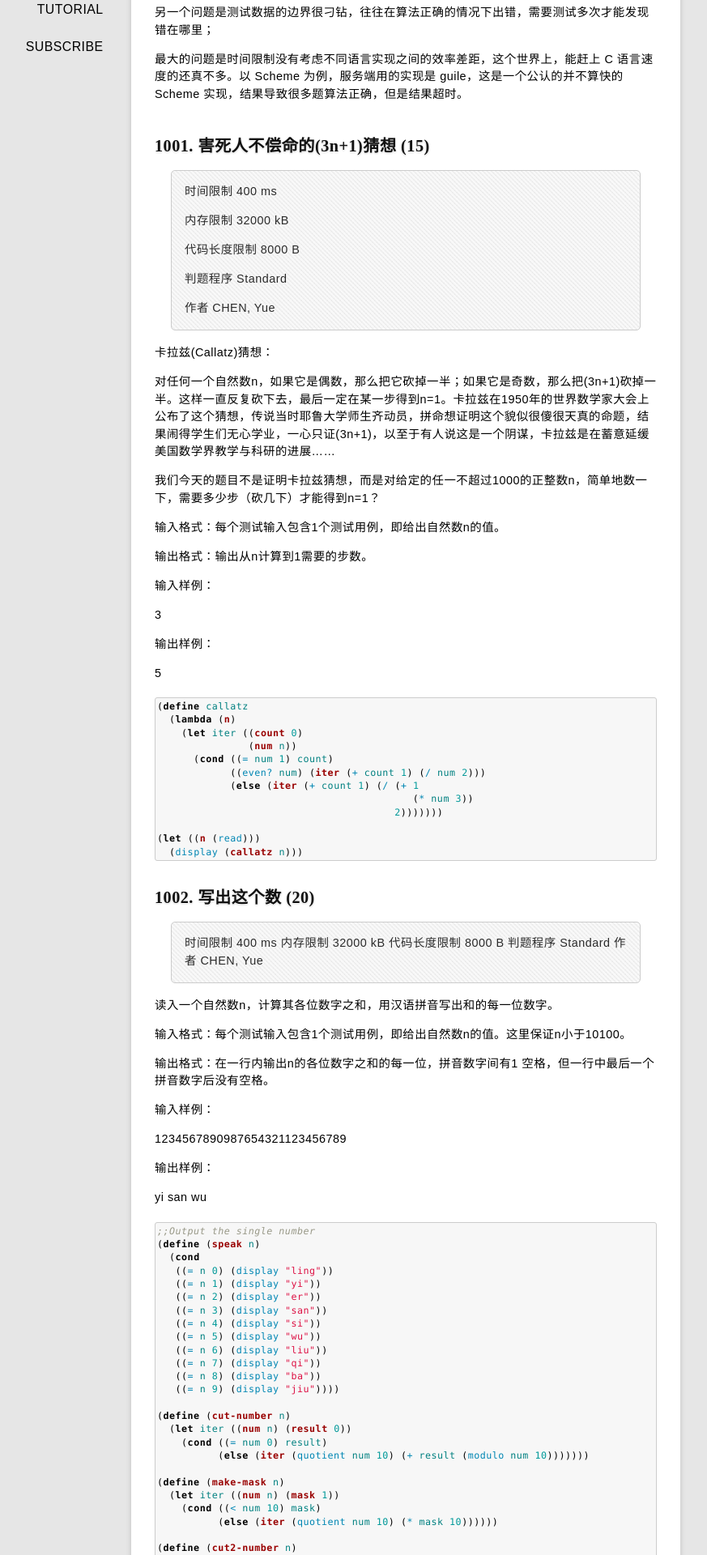
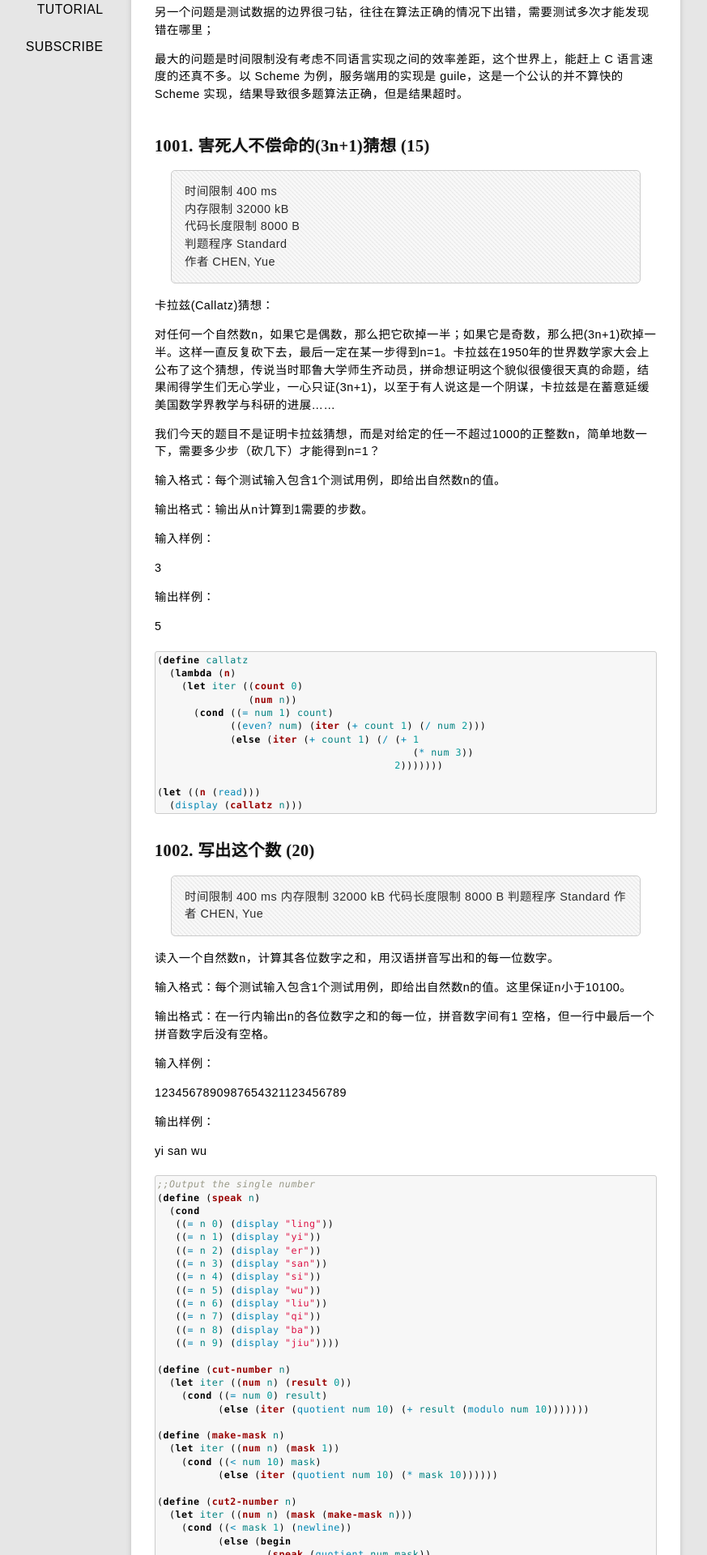
Before and after one commit to rhuichao/uternet.github.io, a Jekyll site: the page built from _posts/2014-08-13-PAT.md, in a window 1280 px wide. Shown: the part 342-2262 px from the top of the page at 81% size, without its empty margins (139-1012 px from the left). Built offline with Jekyll 4.4.1, drawn with Linux system fonts in a browser that asks for light colours; some web fonts are replaced; Markdown is read by kramdown in place of the engine named in the settings.

Commit message:
new document posted

```diff
--- a/_posts/2014-08-13-PAT.md
+++ b/_posts/2014-08-13-PAT.md
@@ -14,16 +14,11 @@ date: 2014-08-13
 
 ##1001. 害死人不偿命的(3n+1)猜想 (15)
 
->时间限制 400 ms
->
->内存限制 32000 kB
->
+>时间限制    400 ms
+>内存限制    32000 kB
 >代码长度限制 8000 B
->
->判题程序 Standard
->
->作者 CHEN, Yue
->
+>判题程序    Standard
+>作者       CHEN, Yue
 
 卡拉兹(Callatz)猜想：
 
```
